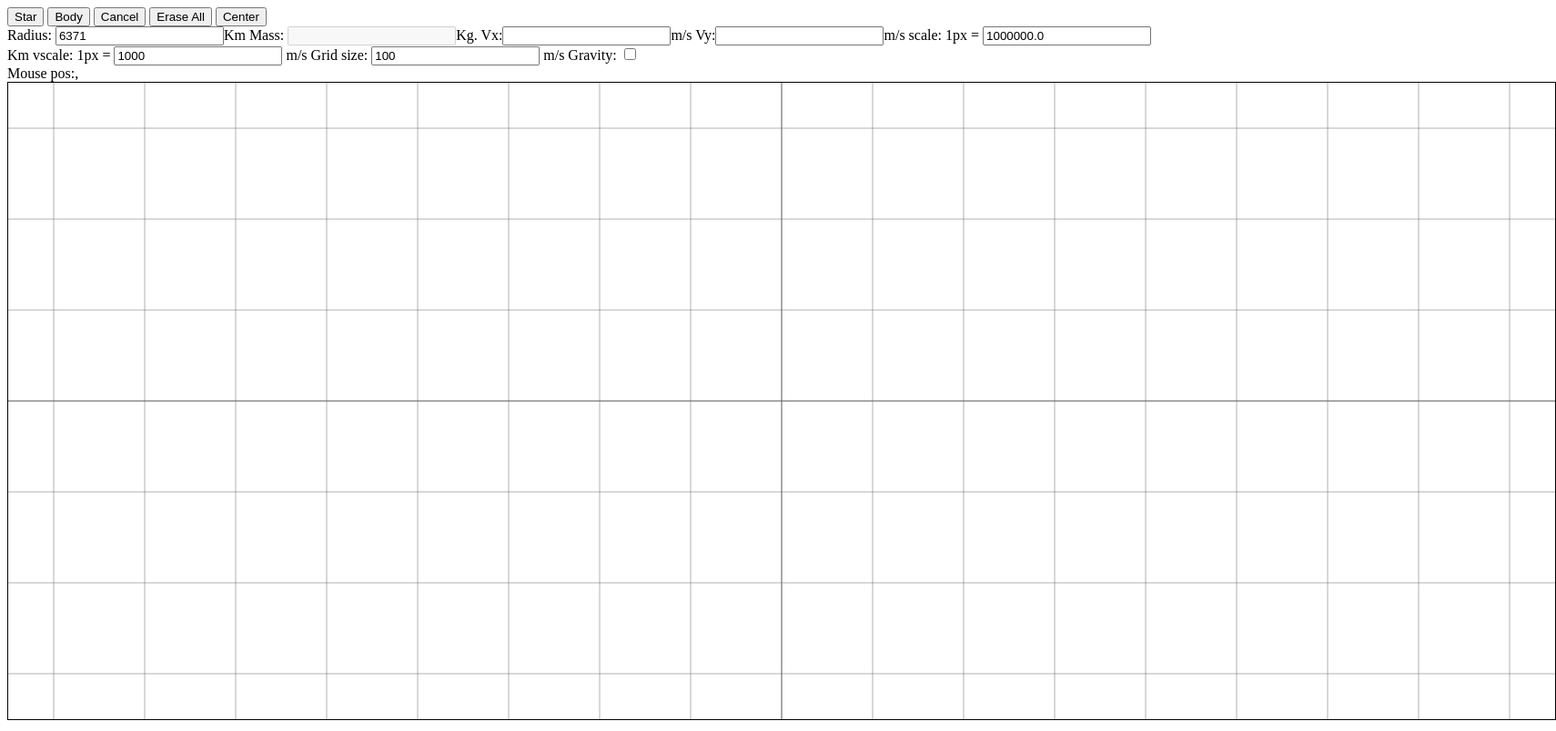
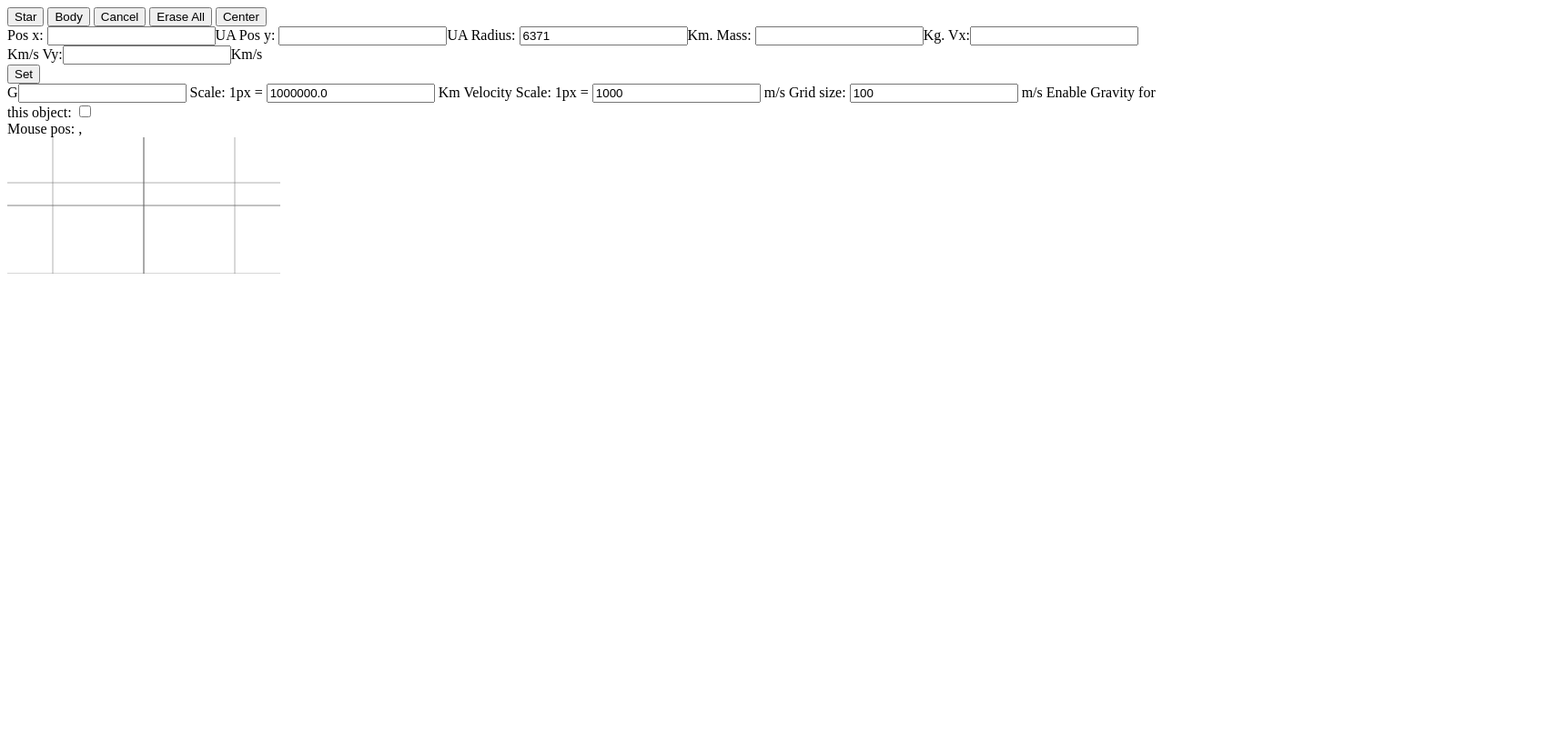
Before and after one commit to aleamb/gravity-lab, a website: page index.html in a window 1280 px wide. Shown: the whole page at 91% size, 1710 px wide, since content can reach past the window. Drawn offline with Linux system fonts and the light colour scheme.

Commit message:
Form controls

```diff
--- a/index.html
+++ b/index.html
@@ -4,35 +4,38 @@
     <title>Playing with gravity.</title>
   </head>
   <body>
+    <div class="main-actions">
+      <button class="body-button" type="button" onclick="createStar()">Star</button>
+      <button class="body-button" type="button" onclick="createBody()">Body</button>
+      <button class="cancel-button" type="button">Cancel</button>
+      <button class="erase-button" type="button" onclick="eraseAll()">Erase All</button>
+      <button class="center-button" type="button" onclick="center()">Center</button>
+    </div>
+    <div class="body-parameters">
+      <label>Pos x: <input id="field-posx" type="number" class="field" step="1">UA</label>
+      <label>Pos y: <input id="field-posy" type="number" class="field" step="1">UA</label>
+      <label>Radius: <input id="field-radius" type="number" class="field" value="6371" step="500">Km.</label>
+      <label>Mass: <input id="field-mass" type="number" class="field">Kg.</label>
+      <label>Vx:<input id="field-vx" type="number" class="field" step="0.5">Km/s</label>
+      <label>Vy:<input id="field-vy" type="number" class="field" step="0.5">Km/s</label>
+      <div class="paraemters-actions">
+          <button class="center-button" type="button" onclick="center()">Set</button>
+      </div>
     <div>
-      <button id="body-button" type="button" onclick="createStar()">Star</button>
-      <button id="body-button" type="button" onclick="createBody()">Body</button>
-      <button id="cancel-button" type="button">Cancel</button>
-      <button id="erase-button" type="button" onclick="eraseAll()">Erase All</button>
-      <button id="erase-button" type="button" onclick="center()">Center</button>
+    <div class="general-parameters">
+      <label>G<input id="field-g" type="number" oninput="doGChange(this)"></label>
+      <label>Scale: 1px = <input id="field-scale" type="number" step="10000" oninput="doScale(this)"> Km</label>
+      <label>Velocity Scale: 1px = <input id="field-vscale" type="number" step="5" oninput="doVScale(this)"> m/s</label>
+      <label>Grid size: <input id="field-grid" type="number" step="5"  oninput="doGrid(this)"> m/s</label>
+      <label>Enable Gravity for this object: <input id="field-proc" type="checkbox"> </label>
     </div>
-    <div>
-      <label>Radius: <input id="field-radius" type="number" class="field"
-          value="6371" step="500">Km</label>
-      <label>Mass: <input id="field-mass" type="number" class="field" disabled>Kg.</label>
-      <label>Vx:<input id="field-vx" type="number" class="field" step="100">m/s</label>
-      <label>Vy:<input id="field-vy" type="number" class="field" step="100">m/s</label>
-      <label>scale: 1px = <input id="field-scale" type="number" step="10000"
-          oninput="doScale(this)"> Km</label>
-
-      <label>vscale: 1px = <input id="field-vscale" type="number" step="5"
-          oninput="doVScale(this)"> m/s</label>
-
-      <label>Grid size: <input id="field-grid" type="number" step="5"
-          oninput="doGrid(this)"> m/s</label>
-
-      <label>Gravity: <input id="field-proc" type="checkbox"> </label>
+    <div class="data-info">
+      <span>Mouse pos: </span><span id="mx"></span>,<span id="my"></span>
     </div>
-    <div>
-      <span>Mouse pos:</span><span id="mx"></span>,<span id="my"></span>
+    <div class="universe">
+      <canvas id="c"></canvas>
+      <canvas id="backcanvas"></canvas>
     </div>
-    <canvas id="c" width="1700" height="700" style="border: 1px solid black"></canvas>
-    <canvas id="backcanvas" width="1700" height="700" style="display: none"></canvas>
     <script src="index.js"></script>
   </body>
 </html>
```
